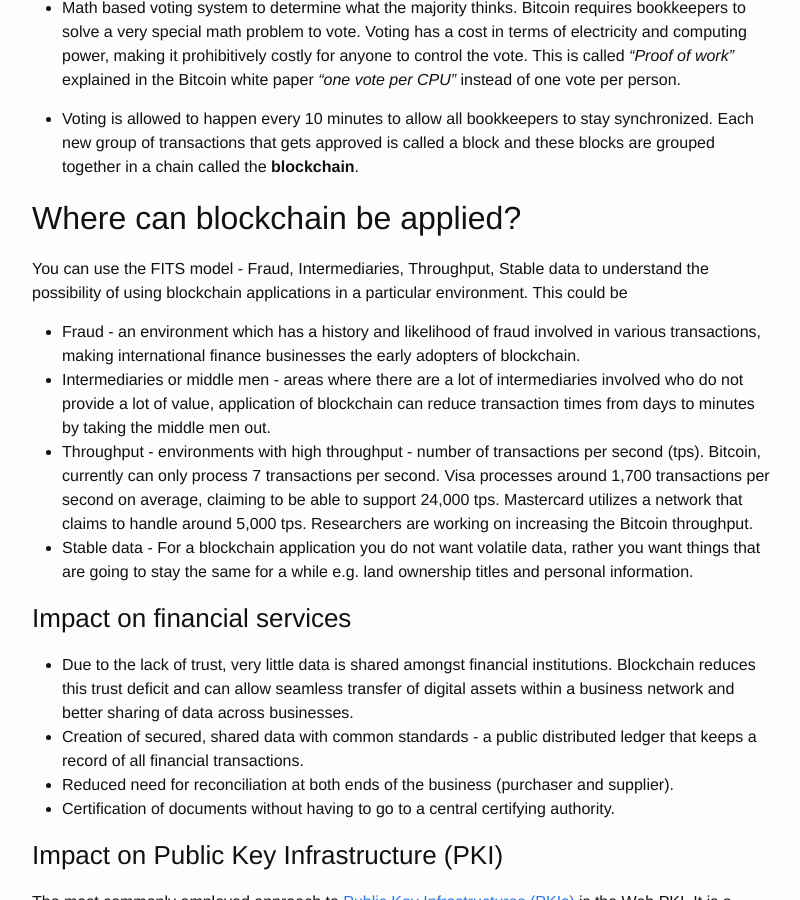
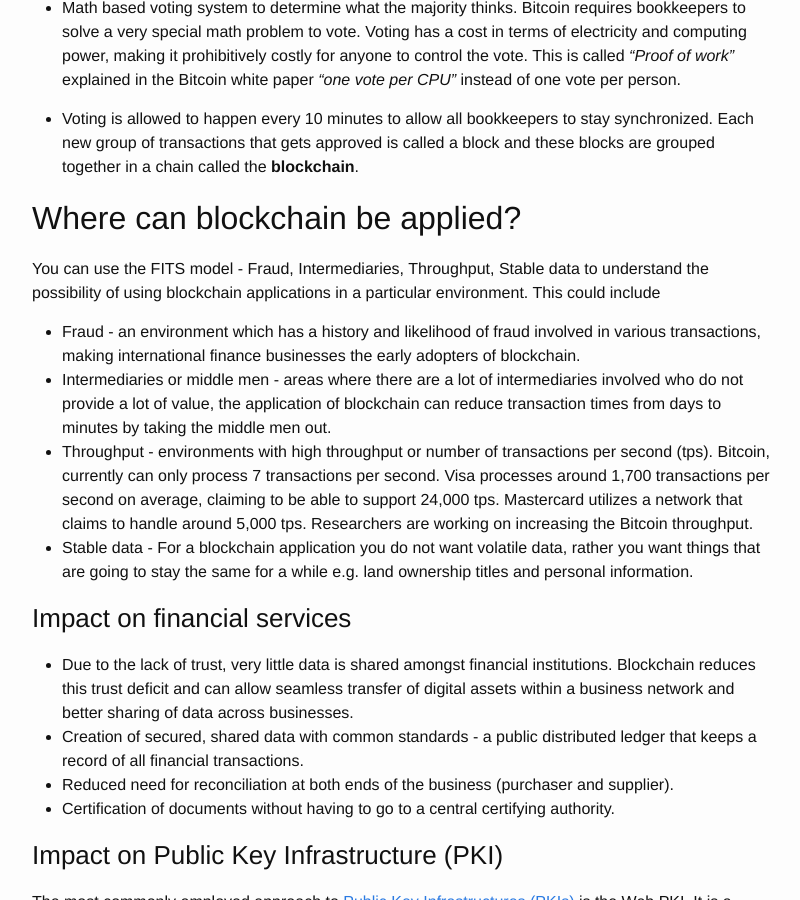
Before and after one commit to hemantksingh/hemantksingh.github.io, a Jekyll site: the page built from _posts/2017-04-13-making-sense-of-blockchain.markdown, in a window 1280 px wide and 900 px high, scrolled down 2126 px. Shown: the whole window, without its empty margins (238-1038 px from the left). Built offline with Jekyll 4.4.1, drawn with Linux system fonts in a browser that asks for light colours; comment, search, counter and statistics services are not loaded.

Commit message:
Minor update

```diff
--- a/_posts/2017-04-13-making-sense-of-blockchain.markdown
+++ b/_posts/2017-04-13-making-sense-of-blockchain.markdown
@@ -50,11 +50,11 @@
 
 ## Where can blockchain be applied?
 
-You can use the FITS model - Fraud, Intermediaries, Throughput, Stable data to understand the possibility of using blockchain applications in a particular environment. This could be
+You can use the FITS model - Fraud, Intermediaries, Throughput, Stable data to understand the possibility of using blockchain applications in a particular environment. This could include
 
 * Fraud - an environment which has a history and likelihood of fraud involved in various transactions, making international finance businesses the early adopters of blockchain.
-* Intermediaries or middle men - areas where there are a lot of intermediaries involved who do not provide a lot of value, application of blockchain can reduce transaction times from days to minutes by taking the middle men out.
-* Throughput - environments with high throughput - number of transactions per second (tps). Bitcoin, currently can only process 7 transactions per second. Visa processes around 1,700 transactions per second on average, claiming to be able to support 24,000 tps. Mastercard utilizes a network that claims to handle around 5,000 tps. Researchers are working on increasing the Bitcoin throughput.
+* Intermediaries or middle men - areas where there are a lot of intermediaries involved who do not provide a lot of value, the application of blockchain can reduce transaction times from days to minutes by taking the middle men out.
+* Throughput - environments with high throughput or number of transactions per second (tps). Bitcoin, currently can only process 7 transactions per second. Visa processes around 1,700 transactions per second on average, claiming to be able to support 24,000 tps. Mastercard utilizes a network that claims to handle around 5,000 tps. Researchers are working on increasing the Bitcoin throughput.
 * Stable data - For a blockchain application you do not want volatile data, rather you want things that are going to stay the same for a while e.g. land ownership titles and personal information.
 
 ### Impact on financial services
```
